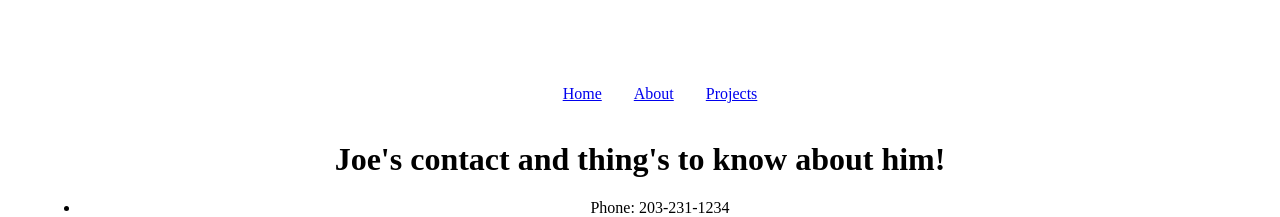
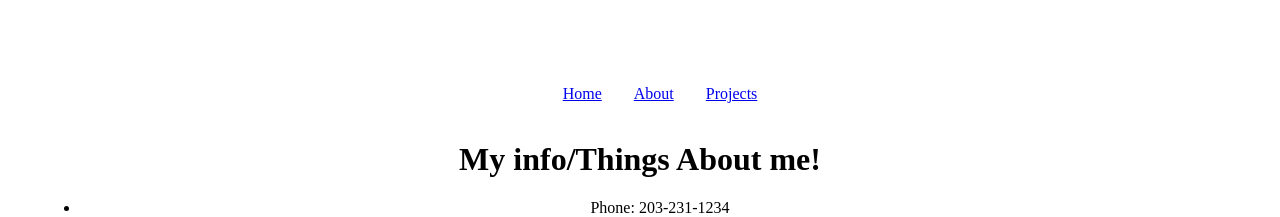
Before and after one commit to uprighted-learners/portfolio-project-JoeR0814, a React (Vite) app: page /about in a window 1280 px wide. Shown: the top 217 px of the page. Built offline with nearby package versions, Linux system fonts and the light colour scheme.

Commit message:
fixed a name

```diff
--- a/src/pages/About.jsx
+++ b/src/pages/About.jsx
@@ -5,7 +5,7 @@ import NavBar from '../components/NavBar';
 function About() {
   return (
     <>
-      <h1> Joe's contact and thing's to know about him!</h1>
+      <h1>My info/Things About me!</h1>
 
       <ul>
         <li>Phone: 203-231-1234</li>
```
